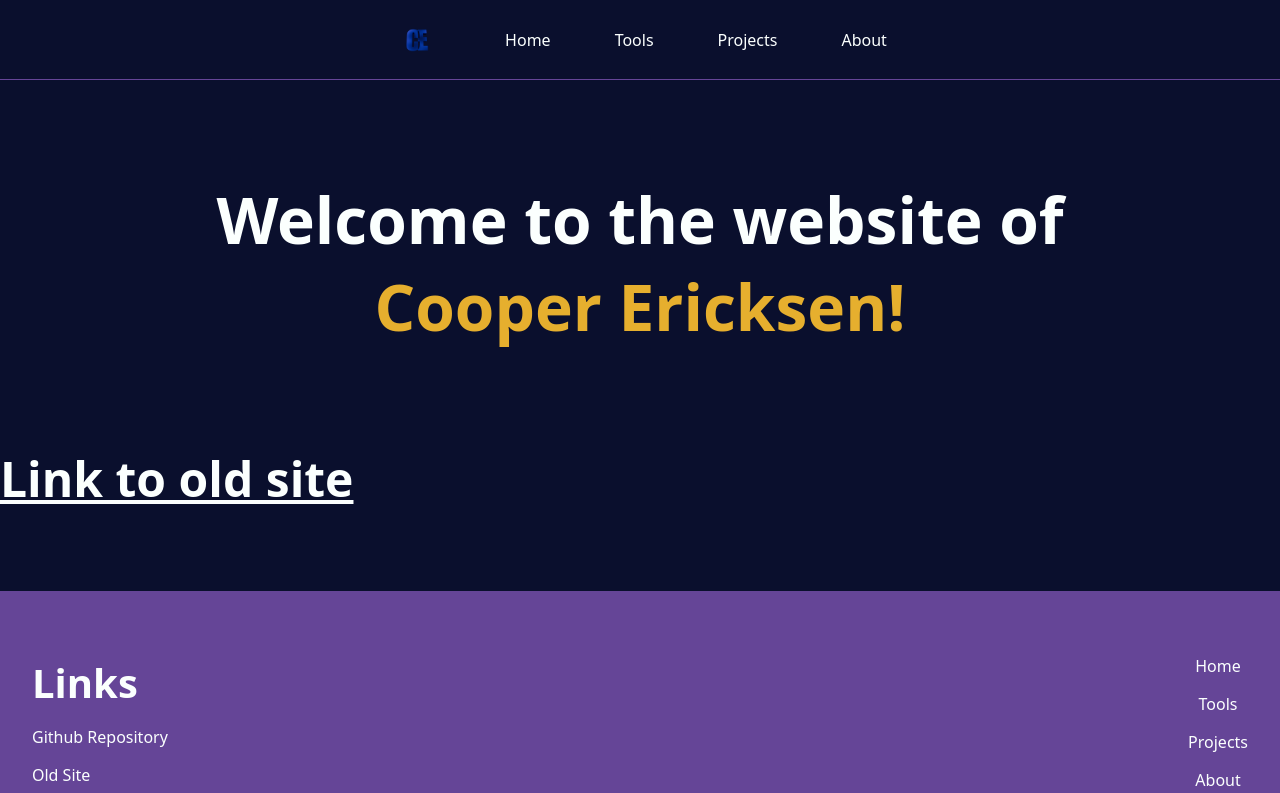
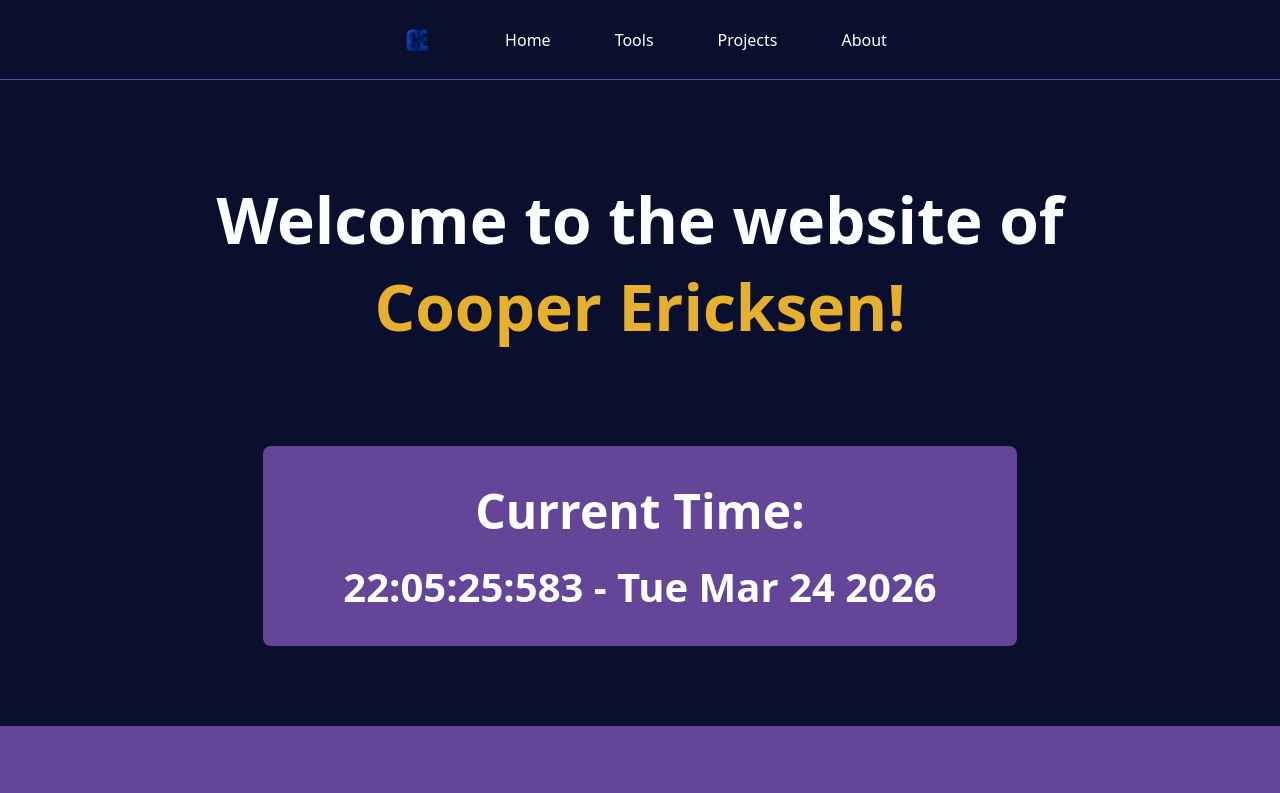
Before and after one commit to coopericksen/website, a React (Vite) app: page / in a window 1280 px wide. Shown: the top 793 px of the page. Built offline with nearby package versions, Linux system fonts and the light colour scheme.

Commit message:
Moved LiveClock motion animations into component

```diff
--- a/src/components/LiveClock.tsx
+++ b/src/components/LiveClock.tsx
@@ -1,4 +1,5 @@
 import { useState, useRef, useEffect } from "react";
+import { motion } from "motion/react";
 
 import '../styles/LiveClock.css';
 
@@ -37,10 +38,17 @@ function LiveClock() {
     const dateOutput = new Date(time).toDateString();
 
     return (
-        <div className="live-clock">
-            <h3>Current Time</h3>
+        <motion.div
+            className="live-clock"
+
+            initial={{ scale: 0, y: -50 }}
+            animate={{ scale: 1, y: 0, transition: { delay: 1.4, duration: 0.2 } }}
+
+            whileHover={{ scale: 1.05, y: -20, rotate: 2}}
+        >
+            <h3>Current Time:</h3>
             <h4>{timeOutput} - {dateOutput}</h4>
-        </div>
+        </motion.div>
     )
 }
 
--- a/src/pages/IndexPage.tsx
+++ b/src/pages/IndexPage.tsx
@@ -1,5 +1,6 @@
 import Nav from '../components/Nav';
 import WelcomeBanner from '../components/WelcomeBanner';
+import LiveClock from '../components/LiveClock';
 import Footer from '../components/Footer';
 
 function IndexPage() {
@@ -7,7 +8,8 @@ function IndexPage() {
         <>
             <Nav />
             <WelcomeBanner />
-            <a href="https://legacy.coopericksen.com"><h3>Link to old site</h3></a>
+            <LiveClock />
+            {/* <a href="https://legacy.coopericksen.com"><h3>Link to old site</h3></a> */}
             <Footer />
         </>
     )
--- a/src/pages/tools/Clock.tsx
+++ b/src/pages/tools/Clock.tsx
@@ -5,16 +5,7 @@ import LiveClock from "../../components/LiveClock";
 function Clock() {
     return (
         <>
-            <motion.section
-                style={{ width: "max-content", margin: "0 auto" }}
-
-                initial={{ scale: 0, y: -50 }}
-                animate={{ scale: 1, y: 0, transition: { delay: 1.4, duration: 0.2 } }}
-
-                whileHover={{ scale: 1.05, y: -20, rotate: 2}}
-            >
-                <LiveClock />
-            </motion.section>
+            <LiveClock />
         </>
     )
 }
--- a/src/styles/LiveClock.css
+++ b/src/styles/LiveClock.css
@@ -7,6 +7,10 @@
     text-align: center;
     padding: 2rem 5rem;
     border-radius: 0.5rem;
+
+    display: flex;
+    flex-direction: column;
+    gap: 1rem;
 }
 
 .live-clock:hover {
```
